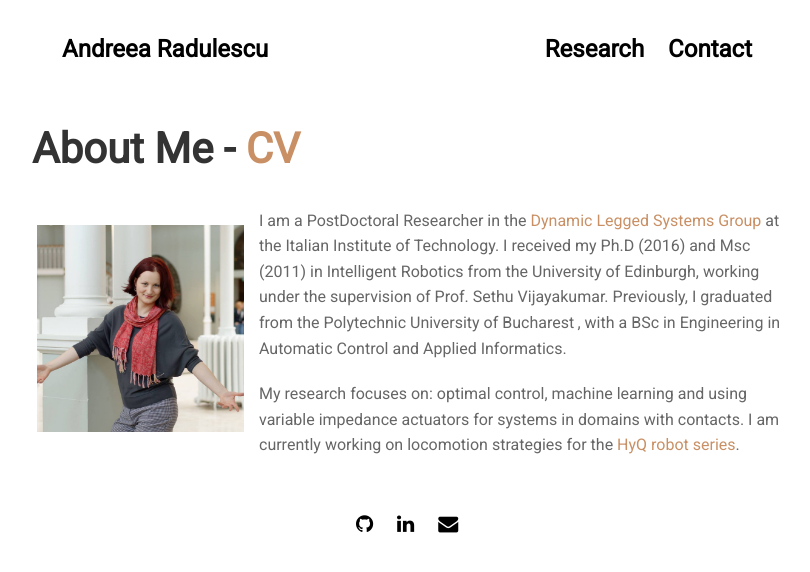
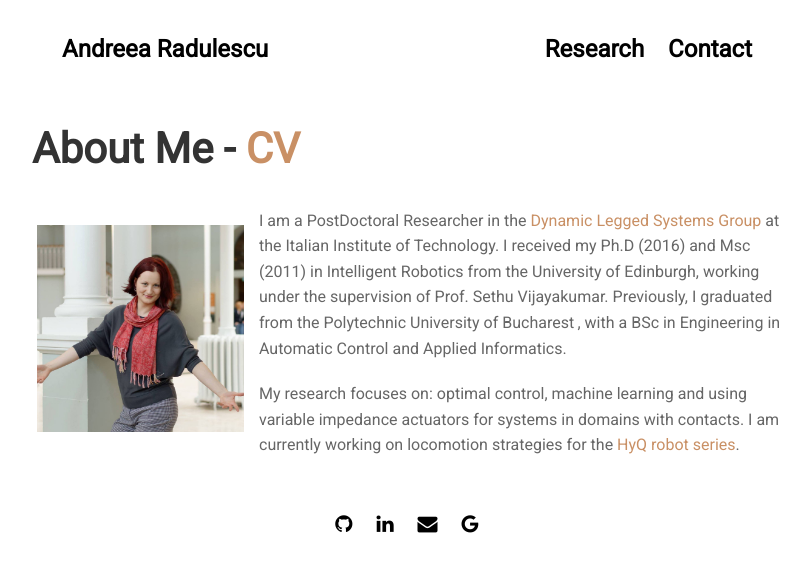
Before and after one commit to Rheea/rheea.github.io, a Jekyll site: the page built from index.html, in a window 1280 px wide. Shown: the top 572 px of the page, without its empty margins (233-1043 px from the left). Built offline with Jekyll 4.4.1, drawn with Linux system fonts in a browser that asks for light colours; nearby versions of some CDN libraries.

```diff
--- a/_data/settings.yml
+++ b/_data/settings.yml
@@ -71,5 +71,7 @@ social:
 - {icon: 'github', link: 'https://github.com/rheea'}
 - {icon: 'linkedin', link: 'https://www.linkedin.com/in/andreearadulescu19081985/'}
 - {icon: 'envelope', link: 'mailto:andreearadulescu19@gmail.com'}
+- {icon: 'google', link: 'https://scholar.google.it/citations?user=I2yknQQAAAAJ&hl=en'}
+
 
 # social network icons available: 'twitter' / 'facebook' / 'github' / 'pinterest' 'google-plus' / 'linkedin' / 'youtube' / 'instagram' / 'dribbble' / 'behance' / 'soundcloud' / 'vine'
```
Also changed, not shown: files/imgs/ghat.png (added), files/imgs/researchgate.png (added).
